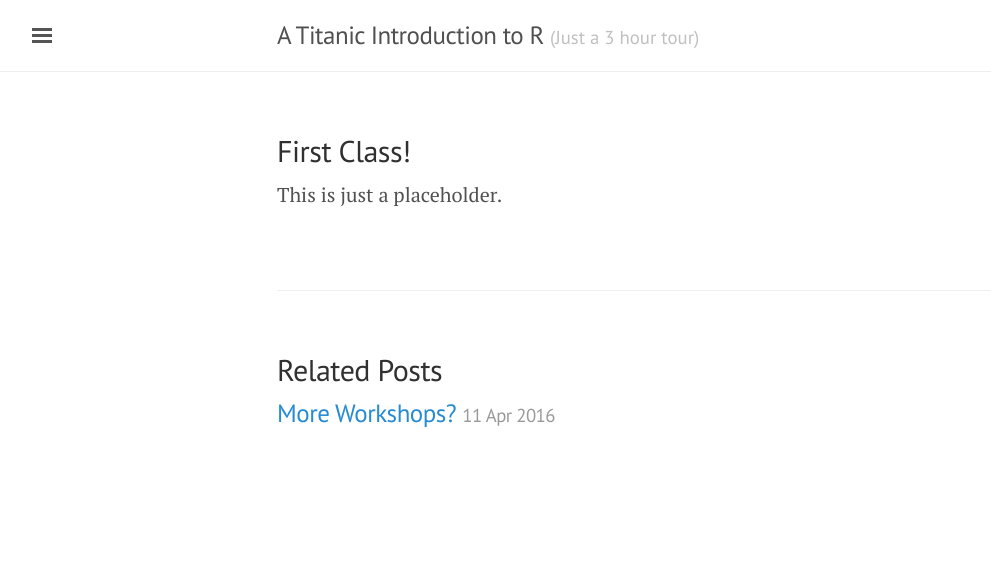
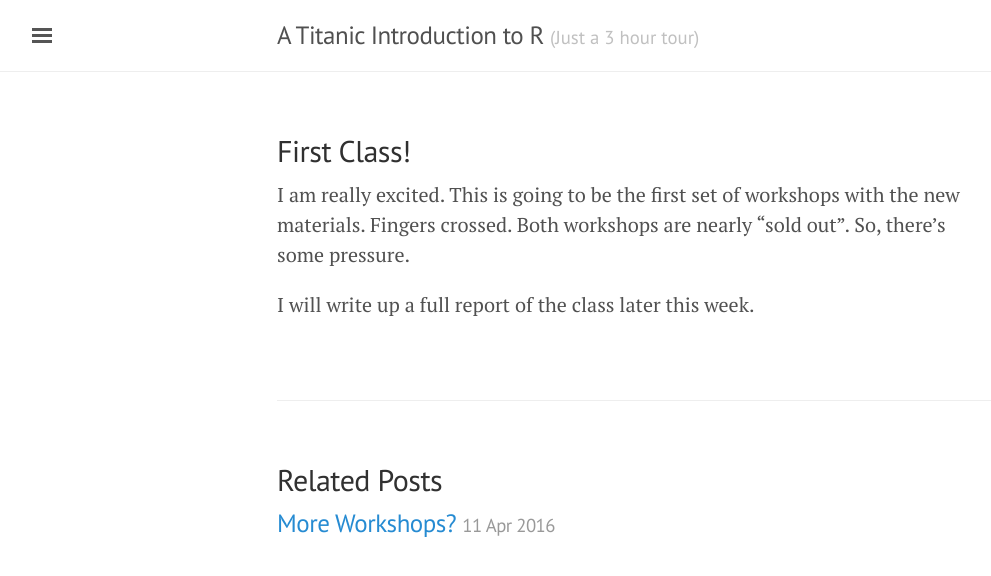
Before and after one commit to ajstamm/titanic, a Jekyll site: the page built from _posts/2016-04-12-first-class.md, in a window 1280 px wide. Shown: the top 576 px of the page, without its empty margins (3-994 px from the left). Built offline with Jekyll 4.4.1, drawn with Linux system fonts in a browser that asks for light colours.

Commit message:
Finished the blog post.

```diff
--- a/_posts/2016-04-12-first-class.md
+++ b/_posts/2016-04-12-first-class.md
@@ -6,4 +6,8 @@ date: 2016-04-12
 excerpt: "On Friday, April 22, we will have our first full-day course!"
 ---
 
-This is just a placeholder.
+I am really excited. This is going to be the first set of workshops
+with the new materials. Fingers crossed. Both workshops are nearly
+"sold out". So, there's some pressure.
+
+I will write up a full report of the class later this week.
```
